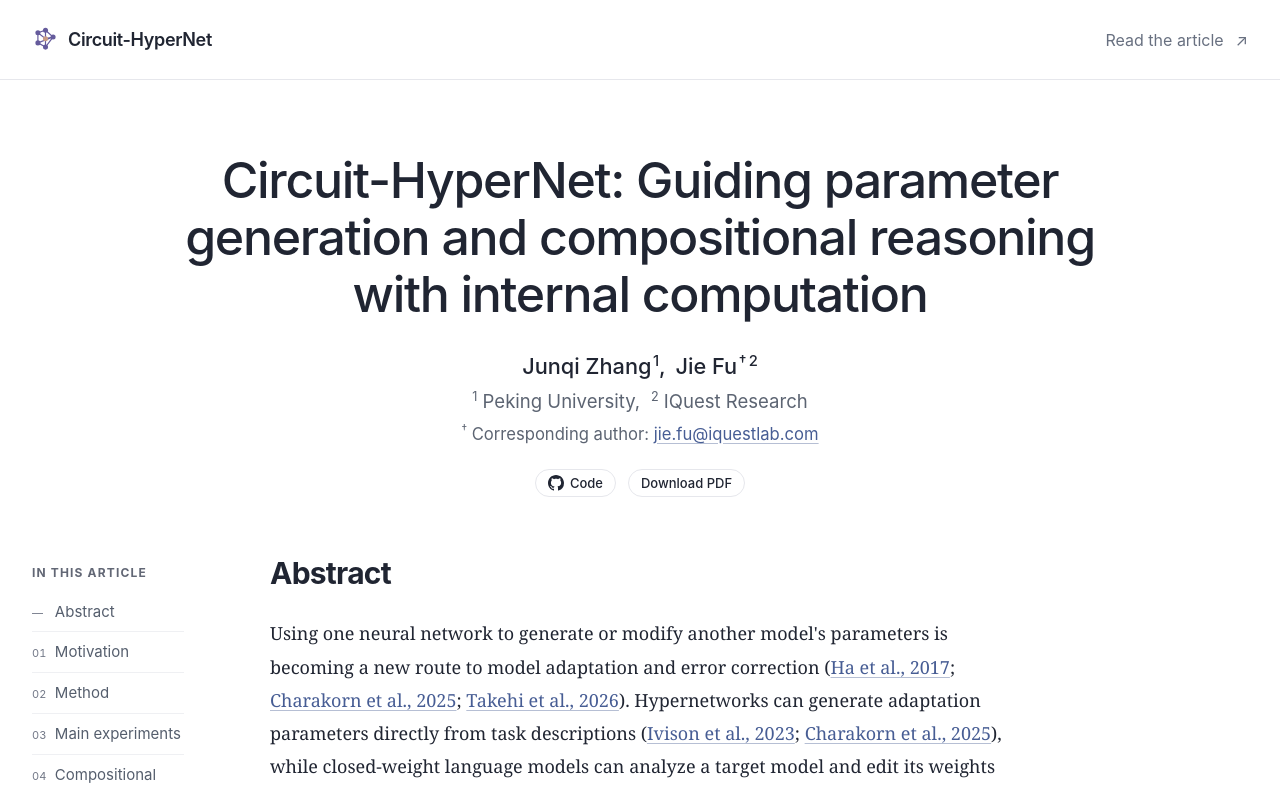
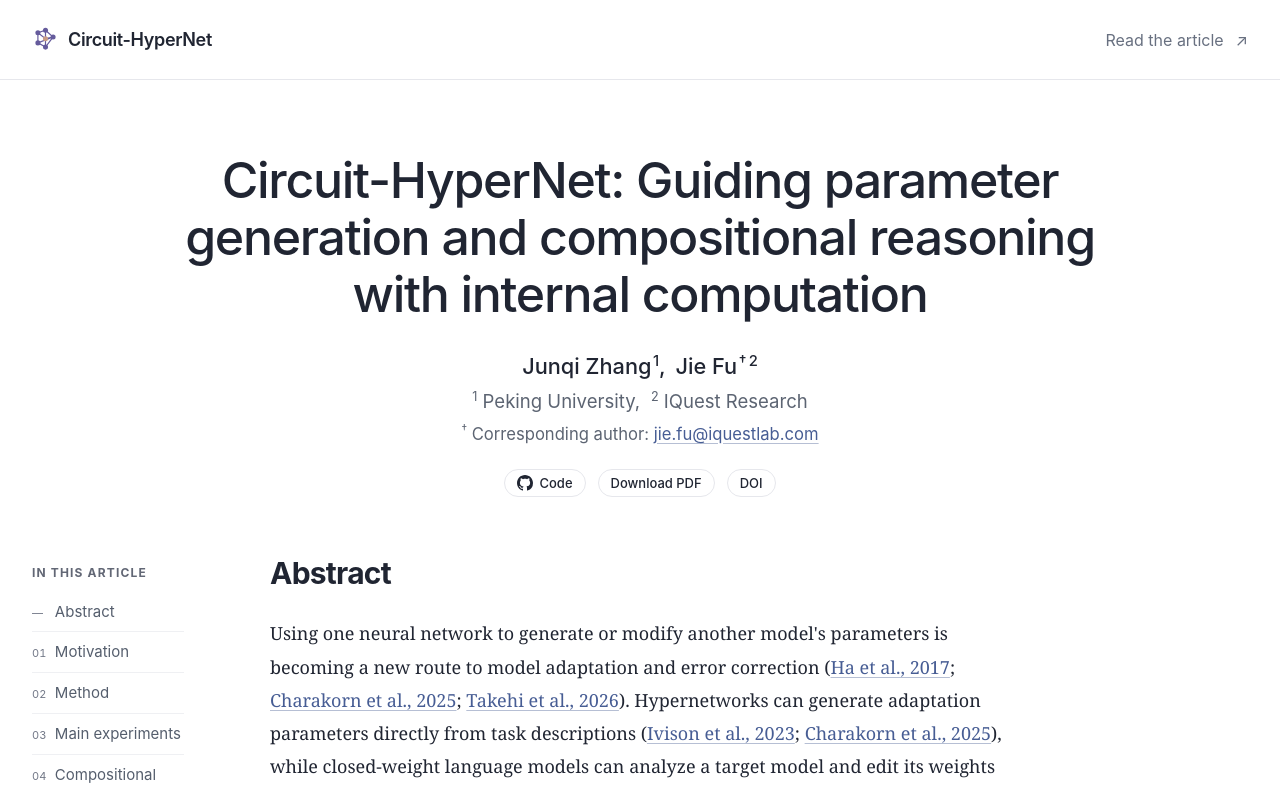
Before and after one commit to hitzjq/Circuit-HyperNet-Blog, a plain HTML site: page index.html in a window 1280 px wide. Shown: the top 787 px of the page. Drawn offline with Linux system fonts and the light colour scheme.

Commit message:
Add the reserved report DOI to the private blog

```diff
--- a/index.html
+++ b/index.html
@@ -9,6 +9,7 @@
   <meta property="og:description" content="Learning per-query parameter updates from the computation behind a model's first answer.">
   <meta property="og:type" content="article">
   <title>Circuit-HyperNet: Guiding parameter generation and compositional reasoning with internal computation</title>
+  <meta name="citation_doi" content="10.5281/zenodo.24566714">
   <meta name="citation_title" content="Circuit-HyperNet: Guiding parameter generation and compositional reasoning with internal computation">
   <meta name="citation_author" content="Junqi Zhang">
   <meta name="citation_author_institution" content="Peking University">
@@ -39,7 +40,7 @@
         <p class="author-affiliations"><span><sup>1</sup> Peking University,</span> <span><sup>2</sup> IQuest Research</span></p>
         <p class="author-note"><sup>†</sup> Corresponding author: <a href="mailto:jie.fu@iquestlab.com">jie.fu@iquestlab.com</a></p>
       </div>
-      <div class="hero-meta"><a class="repo-link" href="https://github.com/Veri-Safe/circuit-hypernet" target="_blank" rel="noopener noreferrer" aria-label="View Circuit-HyperNet code on GitHub"><svg width="16" height="16" viewBox="0 0 24 24" aria-hidden="true" focusable="false" fill="currentColor"><path d="M12 0C5.37 0 0 5.37 0 12c0 5.31 3.435 9.795 8.205 11.385.6.105.825-.255.825-.57 0-.285-.015-1.23-.015-2.235-3.015.555-3.795-.735-4.035-1.41-.135-.345-.72-1.41-1.23-1.695-.42-.225-1.02-.78-.015-.795.945-.015 1.62.87 1.845 1.23 1.08 1.815 2.805 1.305 3.495.99.105-.78.42-1.305.765-1.605-2.67-.3-5.46-1.335-5.46-5.925 0-1.305.465-2.385 1.23-3.225-.12-.3-.54-1.53.12-3.18 0 0 1.005-.315 3.3 1.23.96-.27 1.98-.405 3-.405s2.04.135 3 .405c2.295-1.56 3.3-1.23 3.3-1.23.66 1.65.24 2.88.12 3.18.765.84 1.23 1.905 1.23 3.225 0 4.605-2.805 5.625-5.475 5.925.435.375.81 1.095.81 2.22 0 1.605-.015 2.895-.015 3.3 0 .315.225.69.825.57A12.02 12.02 0 0 0 24 12c0-6.63-5.37-12-12-12Z"/></svg>Code</a><a class="repo-link" href="Circuit-HyperNet.pdf" download>Download PDF</a></div>
+      <div class="hero-meta"><a class="repo-link" href="https://github.com/Veri-Safe/circuit-hypernet" target="_blank" rel="noopener noreferrer" aria-label="View Circuit-HyperNet code on GitHub"><svg width="16" height="16" viewBox="0 0 24 24" aria-hidden="true" focusable="false" fill="currentColor"><path d="M12 0C5.37 0 0 5.37 0 12c0 5.31 3.435 9.795 8.205 11.385.6.105.825-.255.825-.57 0-.285-.015-1.23-.015-2.235-3.015.555-3.795-.735-4.035-1.41-.135-.345-.72-1.41-1.23-1.695-.42-.225-1.02-.78-.015-.795.945-.015 1.62.87 1.845 1.23 1.08 1.815 2.805 1.305 3.495.99.105-.78.42-1.305.765-1.605-2.67-.3-5.46-1.335-5.46-5.925 0-1.305.465-2.385 1.23-3.225-.12-.3-.54-1.53.12-3.18 0 0 1.005-.315 3.3 1.23.96-.27 1.98-.405 3-.405s2.04.135 3 .405c2.295-1.56 3.3-1.23 3.3-1.23.66 1.65.24 2.88.12 3.18.765.84 1.23 1.905 1.23 3.225 0 4.605-2.805 5.625-5.475 5.925.435.375.81 1.095.81 2.22 0 1.605-.015 2.895-.015 3.3 0 .315.225.69.825.57A12.02 12.02 0 0 0 24 12c0-6.63-5.37-12-12-12Z"/></svg>Code</a><a class="repo-link" href="Circuit-HyperNet.pdf" download>Download PDF</a><a class="repo-link" href="https://doi.org/10.5281/zenodo.24566714" aria-label="Report DOI 10.5281/zenodo.24566714">DOI</a></div>
     </div>
     <div class="reading-layout">
       <aside class="contents" aria-label="On this page"><p class="contents-label">IN THIS ARTICLE</p><a href="#abstract"><span class="nav-number">—</span><span>Abstract</span></a>
```
Also changed, not shown: 2 other files.
